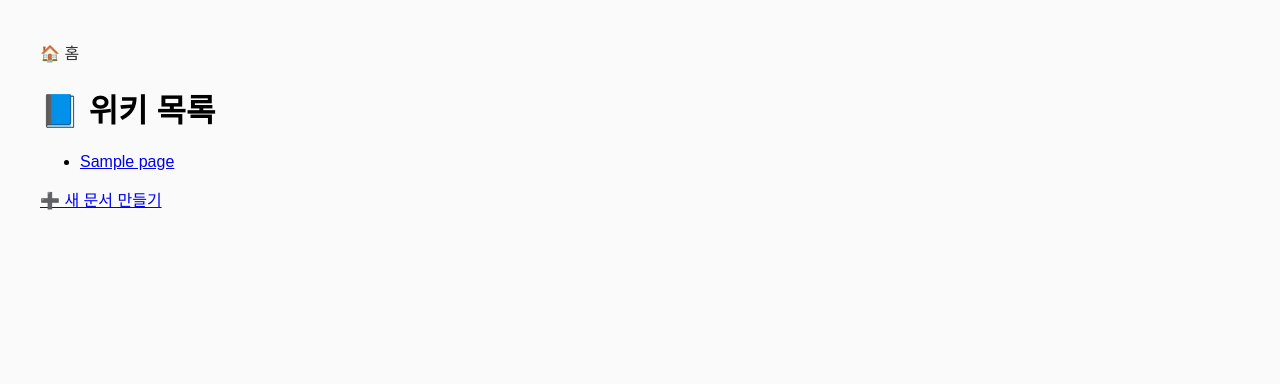
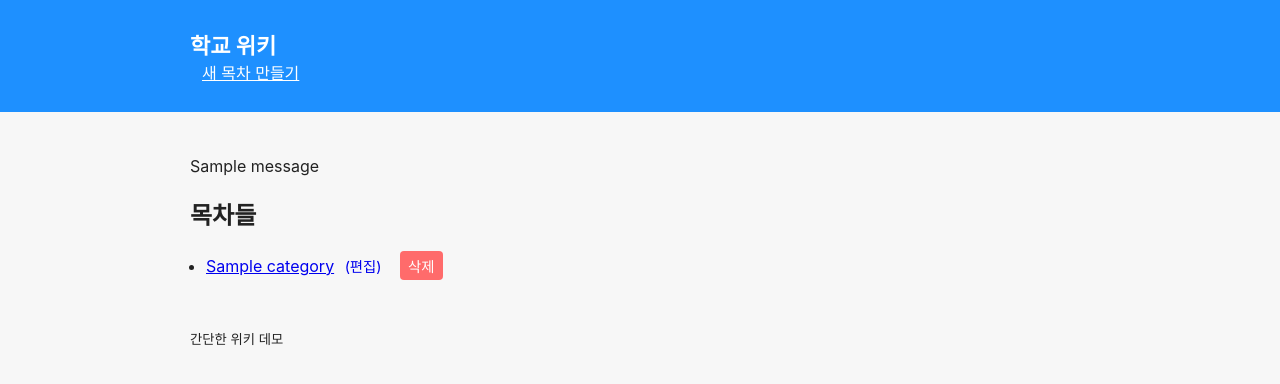
Before and after one commit to yodi732/krblmsnamuwikis, a Flask app: page / in a window 1280 px wide. Shown: the top 384 px of the page. Run offline with Flask 3, Linux system fonts and the light colour scheme; tables that the repository leaves empty hold one stand-in row (values such as "Sample post"); one stand-in notice (Sample message) is shown.

Commit message:
ㅇㅇㅇ
ㅇㅇㅇ

```diff
--- a/app.py
+++ b/app.py
@@ -1,54 +1,207 @@
-from flask import Flask, render_template, request, redirect, url_for
-import sqlite3, markdown
+from flask import Flask, render_template, request, redirect, url_for, flash, g
+import sqlite3, os, markdown
+from markupsafe import escape
+
+BASE_DIR = os.path.dirname(os.path.abspath(__file__))
+DB_PATH = os.path.join(BASE_DIR, "wiki.db")
 
 app = Flask(__name__)
+app.secret_key = "change-me-to-secure-value"
+
+def get_db():
+    db = getattr(g, "_database", None)
+    if db is None:
+        db = g._database = sqlite3.connect(DB_PATH)
+        db.row_factory = sqlite3.Row
+    return db
 
 def init_db():
-    conn = sqlite3.connect("wiki.db")
-    cur = conn.cursor()
-    cur.execute("""CREATE TABLE IF NOT EXISTS pages (title TEXT PRIMARY KEY, content TEXT)""")
-    conn.commit()
-    conn.close()
+    db = get_db()
+    db.executescript("""
+    CREATE TABLE IF NOT EXISTS categories (
+        id INTEGER PRIMARY KEY AUTOINCREMENT,
+        name TEXT UNIQUE NOT NULL
+    );
+    CREATE TABLE IF NOT EXISTS pages (
+        id INTEGER PRIMARY KEY AUTOINCREMENT,
+        category_id INTEGER,
+        title TEXT NOT NULL,
+        content TEXT DEFAULT '',
+        FOREIGN KEY(category_id) REFERENCES categories(id)
+    );
+    """)
+    db.commit()
 
-init_db()
+@app.teardown_appcontext
+def close_connection(exception):
+    db = getattr(g, "_database", None)
+    if db is not None:
+        db.close()
 
-def get_page(title):
-    conn = sqlite3.connect("wiki.db")
-    cur = conn.cursor()
-    cur.execute("SELECT content FROM pages WHERE title=?", (title,))
-    row = cur.fetchone()
-    conn.close()
-    return row[0] if row else None
+@app.before_first_request
+def setup():
+    init_db()
 
+# Home: list categories
 @app.route("/")
 def index():
-    conn = sqlite3.connect("wiki.db")
-    cur = conn.cursor()
-    cur.execute("SELECT title FROM pages")
-    pages = [r[0] for r in cur.fetchall()]
-    conn.close()
-    return render_template("index.html", pages=pages)
+    db = get_db()
+    cur = db.execute("SELECT id, name FROM categories ORDER BY name")
+    categories = cur.fetchall()
+    return render_template("index.html", categories=categories)
 
-@app.route("/wiki/<title>")
-def view_page(title):
-    content = get_page(title)
-    if not content:
-        return redirect(url_for("edit_page", title=title))
-    html = markdown.markdown(content)
-    return render_template("page.html", title=title, content=html)
+# Create category
+@app.route("/category/new", methods=["GET","POST"])
+def new_category():
+    if request.method == "POST":
+        name = request.form.get("name","").strip()
+        if not name:
+            flash("목차 이름을 입력하세요.")
+            return redirect(url_for("new_category"))
+        db = get_db()
+        try:
+            db.execute("INSERT INTO categories (name) VALUES (?)", (name,))
+            db.commit()
+            flash("목차가 생성되었습니다.")
+            return redirect(url_for("index"))
+        except sqlite3.IntegrityError:
+            flash("같은 이름의 목차가 이미 존재합니다.")
+            return redirect(url_for("new_category"))
+    return render_template("edit_category.html", category=None)
 
-@app.route("/edit/<title>", methods=["GET", "POST"])
-def edit_page(title):
+# Edit category
+@app.route("/category/edit/<int:cid>", methods=["GET","POST"])
+def edit_category(cid):
+    db = get_db()
+    cur = db.execute("SELECT id, name FROM categories WHERE id=?", (cid,))
+    cat = cur.fetchone()
+    if not cat:
+        flash("목차를 찾을 수 없습니다.")
+        return redirect(url_for("index"))
     if request.method == "POST":
-        content = request.form["content"]
-        conn = sqlite3.connect("wiki.db")
-        cur = conn.cursor()
-        cur.execute("REPLACE INTO pages (title, content) VALUES (?, ?)", (title, content))
-        conn.commit()
-        conn.close()
-        return redirect(url_for("view_page", title=title))
-    content = get_page(title) or ""
-    return render_template("edit.html", title=title, content=content)
+        name = request.form.get("name","").strip()
+        if not name:
+            flash("이름을 입력하세요.")
+            return redirect(url_for("edit_category", cid=cid))
+        try:
+            db.execute("UPDATE categories SET name=? WHERE id=?", (name, cid))
+            db.commit()
+            flash("목차 이름이 변경되었습니다.")
+            return redirect(url_for("index"))
+        except sqlite3.IntegrityError:
+            flash("같은 이름의 목차가 이미 존재합니다.")
+            return redirect(url_for("edit_category", cid=cid))
+    return render_template("edit_category.html", category=cat)
+
+# Delete category (and its pages)
+@app.route("/category/delete/<int:cid>", methods=["POST"])
+def delete_category(cid):
+    db = get_db()
+    db.execute("DELETE FROM pages WHERE category_id=?", (cid,))
+    db.execute("DELETE FROM categories WHERE id=?", (cid,))
+    db.commit()
+    flash("목차와 하위 문서들이 삭제되었습니다.")
+    return redirect(url_for("index"))
+
+# Show category pages
+@app.route("/category/<int:cid>")
+def show_category(cid):
+    db = get_db()
+    cur = db.execute("SELECT id, name FROM categories WHERE id=?", (cid,))
+    cat = cur.fetchone()
+    if not cat:
+        flash("목차를 찾을 수 없습니다.")
+        return redirect(url_for("index"))
+    cur = db.execute("SELECT id, title FROM pages WHERE category_id=? ORDER BY title", (cid,))
+    pages = cur.fetchall()
+    return render_template("category.html", category=cat, pages=pages)
+
+# New page under category
+@app.route("/category/<int:cid>/new", methods=["GET","POST"])
+def new_page(cid):
+    db = get_db()
+    cur = db.execute("SELECT id, name FROM categories WHERE id=?", (cid,))
+    cat = cur.fetchone()
+    if not cat:
+        flash("목차가 존재하지 않습니다.")
+        return redirect(url_for("index"))
+    if request.method == "POST":
+        title = request.form.get("title","").strip()
+        content = request.form.get("content","")
+        if not title:
+            flash("문서 제목을 입력하세요.")
+            return redirect(url_for("new_page", cid=cid))
+        db.execute("INSERT INTO pages (category_id, title, content) VALUES (?,?,?)", (cid, title, content))
+        db.commit()
+        flash("문서가 생성되었습니다.")
+        # get new page id
+        cur = db.execute("SELECT id FROM pages WHERE category_id=? AND title=? ORDER BY id DESC LIMIT 1", (cid, title))
+        newp = cur.fetchone()
+        return redirect(url_for("view_page", pid=newp["id"]))
+    return render_template("edit.html", page=None, category=cat)
+
+# View page
+@app.route("/wiki/<int:pid>")
+def view_page(pid):
+    db = get_db()
+    cur = db.execute("SELECT p.id, p.title, p.content, c.id as cid, c.name as cname FROM pages p LEFT JOIN categories c ON p.category_id=c.id WHERE p.id=?", (pid,))
+    p = cur.fetchone()
+    if not p:
+        flash("문서를 찾을 수 없습니다.")
+        return redirect(url_for("index"))
+    html = markdown.markdown(p["content"] or "")
+    return render_template("page.html", page=p, html=html)
+
+# Edit page (including changing title and category)
+@app.route("/edit/<int:pid>", methods=["GET","POST"])
+def edit_page(pid):
+    db = get_db()
+    cur = db.execute("SELECT id, category_id, title, content FROM pages WHERE id=?", (pid,))
+    p = cur.fetchone()
+    if not p:
+        flash("문서를 찾을 수 없습니다.")
+        return redirect(url_for("index"))
+    if request.method == "POST":
+        title = request.form.get("title","").strip()
+        content = request.form.get("content","")
+        new_cid = request.form.get("category_id")
+        if not title:
+            flash("문서 제목을 입력하세요.")
+            return redirect(url_for("edit_page", pid=pid))
+        # update
+        db.execute("UPDATE pages SET title=?, content=?, category_id=? WHERE id=?", (title, content, new_cid, pid))
+        db.commit()
+        flash("문서가 저장되었습니다.")
+        return redirect(url_for("view_page", pid=pid))
+    # get categories for dropdown
+    cur = db.execute("SELECT id, name FROM categories ORDER BY name")
+    cats = cur.fetchall()
+    return render_template("edit.html", page=p, categories=cats, category=None)
+
+# Delete page
+@app.route("/delete/<int:pid>", methods=["POST"])
+def delete_page(pid):
+    db = get_db()
+    db.execute("DELETE FROM pages WHERE id=?", (pid,))
+    db.commit()
+    flash("문서가 삭제되었습니다.")
+    return redirect(url_for("index"))
 
 if __name__ == "__main__":
-    app.run(host="0.0.0.0", port=10000)
+    # If running locally, create DB if not exists
+    if not os.path.exists(DB_PATH):
+        with sqlite3.connect(DB_PATH) as conn:
+            conn.executescript("""
+            CREATE TABLE IF NOT EXISTS categories (
+                id INTEGER PRIMARY KEY AUTOINCREMENT,
+                name TEXT UNIQUE NOT NULL
+            );
+            CREATE TABLE IF NOT EXISTS pages (
+                id INTEGER PRIMARY KEY AUTOINCREMENT,
+                category_id INTEGER,
+                title TEXT NOT NULL,
+                content TEXT DEFAULT '',
+                FOREIGN KEY(category_id) REFERENCES categories(id)
+            );
+            """)
+    app.run(host="0.0.0.0", port=int(os.environ.get("PORT", 5000)), debug=True)
--- a/requirements.txt
+++ b/requirements.txt
@@ -1,2 +1,3 @@
-flask
+Flask
 markdown
+markupsafe
--- a/static/style.css
+++ b/static/style.css
@@ -1,5 +1,16 @@
-body { font-family: "Noto Sans KR", sans-serif; margin: 40px; background: #fafafa; }
-nav { margin-bottom: 20px; }
-nav a { margin-right: 10px; text-decoration: none; color: #333; }
-textarea { width: 100%; font-family: monospace; }
-button { padding: 8px 14px; border: none; background: #4a90e2; color: white; border-radius: 6px; }
+
+body { font-family: -apple-system, BlinkMacSystemFont, "Apple SD Gothic Neo", "Noto Sans KR", Roboto, Arial, sans-serif; margin:0; padding:0; background:#f7f7f7; color:#222; }
+.container { max-width:900px; margin: 0 auto; padding: 16px; }
+header { background: #1e90ff; color: white; padding: 12px 0; margin-bottom: 12px; }
+header h1 { margin:0; font-size: 22px; }
+header h1 a { color: white; text-decoration: none; }
+nav a { color: white; margin-left: 12px; text-decoration: underline; }
+ul { padding-left: 16px; }
+.inline { display:inline-block; margin-left:8px; }
+.small { font-size: 0.9em; text-decoration: none; margin-left:6px; }
+.danger { background: #ff6b6b; color: white; border: none; padding: 4px 8px; cursor:pointer; }
+.flashes { list-style:none; padding:0; }
+.page-content { background: white; padding:12px; border-radius:6px; box-shadow: 0 1px 2px rgba(0,0,0,0.05); }
+label { display:block; margin:8px 0; }
+textarea, input[type="text"], select { width: 100%; padding:8px; box-sizing:border-box; }
+button { background:#1e90ff; color:white; border:none; padding:8px 12px; border-radius:4px; cursor:pointer; }
--- a/templates/base.html
+++ b/templates/base.html
@@ -1,19 +1,32 @@
-<!DOCTYPE html>
+<!doctype html>
 <html lang="ko">
   <head>
-    <meta charset="UTF-8">
-    <title>{{ title or "My Wiki" }}</title>
+    <meta charset="utf-8" />
+    <meta name="viewport" content="width=device-width,initial-scale=1" />
+    <title>학교 위키</title>
     <link rel="stylesheet" href="{{ url_for('static', filename='style.css') }}">
   </head>
   <body>
+    <header>
+      <div class="container">
+        <h1><a href="{{ url_for('index') }}">학교 위키</a></h1>
         <nav>
-        <a href="{{ url_for('index') }}">🏠 홈</a>
-        {% if title %}
-            <a href="{{ url_for('edit_page', title=title) }}">✏️ 편집</a>
+          <a href="{{ url_for('new_category') }}">새 목차 만들기</a>
+        </nav>
+      </div>
+    </header>
+    <main class="container">
+      {% with messages = get_flashed_messages() %}
+        {% if messages %}
+          <ul class="flashes">
+          {% for m in messages %}<li>{{ m }}</li>{% endfor %}
+          </ul>
         {% endif %}
-    </nav>
-    <main>
+      {% endwith %}
       {% block content %}{% endblock %}
     </main>
+    <footer class="container">
+      <small>간단한 위키 데모</small>
+    </footer>
   </body>
 </html>
--- a/templates/index.html
+++ b/templates/index.html
@@ -1,10 +1,18 @@
 {% extends "base.html" %}
 {% block content %}
-<h1>📘 위키 목록</h1>
-<ul>
-  {% for p in pages %}
-    <li><a href="{{ url_for('view_page', title=p) }}">{{ p }}</a></li>
-  {% endfor %}
-</ul>
-<a href="{{ url_for('edit_page', title='새문서') }}">➕ 새 문서 만들기</a>
+  <h2>목차들</h2>
+  {% if categories|length == 0 %}
+    <p>아직 목차가 없습니다. 새 목차를 만들어보세요.</p>
+  {% endif %}
+  <ul class="categories">
+    {% for c in categories %}
+      <li>
+        <a href="{{ url_for('show_category', cid=c['id']) }}">{{ c['name'] }}</a>
+        <a class="small" href="{{ url_for('edit_category', cid=c['id']) }}">(편집)</a>
+        <form class="inline" action="{{ url_for('delete_category', cid=c['id']) }}" method="post" onsubmit="return confirm('목차와 하위 문서들을 삭제하시겠습니까?');">
+          <button type="submit" class="small danger">삭제</button>
+        </form>
+      </li>
+    {% endfor %}
+  </ul>
 {% endblock %}
```
Also changed, not shown: templates/category.html (added, +20 -0 lines), templates/edit.html (+29 -5 lines), templates/edit_category.html (added, +13 -0 lines), templates/page.html (+10 -2 lines), README.md (added). Lines whose indentation alone changed are shown as unchanged.
